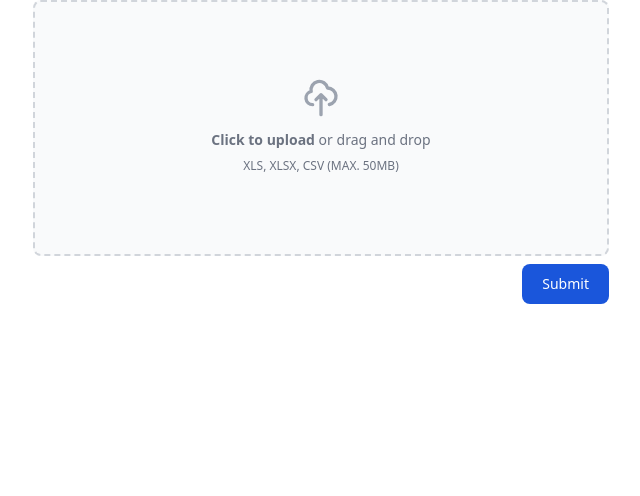
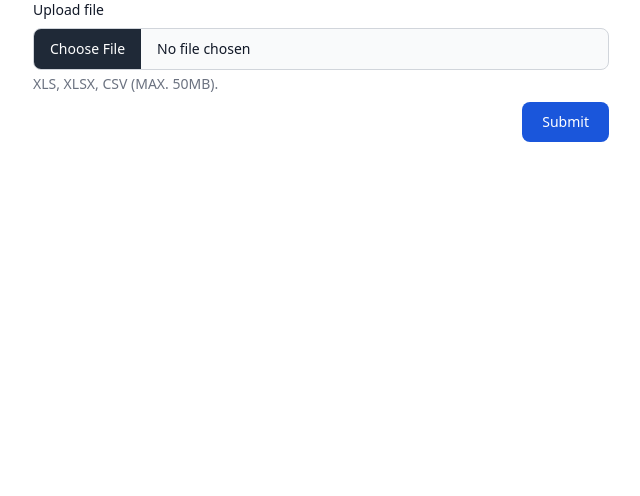
Before and after one commit to techwithanirudh/TextClassification, a Flask app: page / in a window 1280 px wide. Shown: the part 72-568 px from the top of the page, without its empty margins (319-959 px from the left). Run offline with Flask 2, Linux system fonts and the light colour scheme; style sheets or scripts are compiled from the project's sources.

Commit message:
Modified to legacy upload input

```diff
--- a/templates/index.html
+++ b/templates/index.html
@@ -20,16 +20,11 @@
          {% endif %}
       {% endwith %}
   <form action="/upload" method="POST" class="max-w-xl mx-auto my-auto" enctype="multipart/form-data">
-<div class="flex justify-center items-center w-full">
-    <label for="dropzone-file" class="flex flex-col justify-center items-center w-full h-64 bg-gray-50 rounded-lg border-2 border-gray-300 border-dashed cursor-pointer dark:hover:bg-bray-800 dark:bg-gray-700 hover:bg-gray-100 dark:border-gray-600 dark:hover:border-gray-500 dark:hover:bg-gray-600">
-        <div class="flex flex-col justify-center items-center pt-5 pb-6">
-            <svg aria-hidden="true" class="mb-3 w-10 h-10 text-gray-400" fill="none" stroke="currentColor" viewBox="0 0 24 24" xmlns="http://www.w3.org/2000/svg"><path stroke-linecap="round" stroke-linejoin="round" stroke-width="2" d="M7 16a4 4 0 01-.88-7.903A5 5 0 1115.9 6L16 6a5 5 0 011 9.9M15 13l-3-3m0 0l-3 3m3-3v12"></path></svg>
-            <p class="mb-2 text-sm text-gray-500 dark:text-gray-400"><span class="font-semibold">Click to upload</span> or drag and drop</p>
-            <p class="text-xs text-gray-500 dark:text-gray-400">XLS, XLSX, CSV (MAX. 50MB)</p>
-        </div>
-        <input id="dropzone-file" name="file" type="file" class="hidden">
-    </label>
-</div>
+
+<label class="block mb-2 text-sm font-medium text-gray-900 dark:text-gray-300" for="file_input">Upload file</label>
+<input class="block w-full text-sm text-gray-900 bg-gray-50 rounded-lg border border-gray-300 cursor-pointer dark:text-gray-400 focus:outline-none dark:bg-gray-700 dark:border-gray-600 dark:placeholder-gray-400" aria-describedby="file_input_help" id="file_input" type="file" name="file">
+<p class="mt-1 text-sm text-gray-500 dark:text-gray-300" id="file_input_help">XLS, XLSX, CSV (MAX. 50MB).</p>
+
     <div class="flex flex-row justify-end w-full mt-2">
      <button type="submit" class="text-white bg-blue-700 hover:bg-blue-800 focus:ring-4 focus:outline-none focus:ring-blue-300 font-medium rounded-lg text-sm w-full sm:w-auto px-5 py-2.5 text-center dark:bg-blue-600 dark:hover:bg-blue-700 dark:focus:ring-blue-800">Submit</button>
     </div>
```
